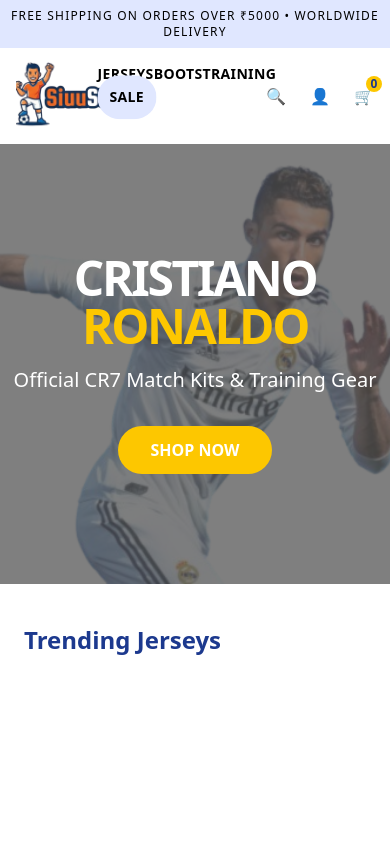
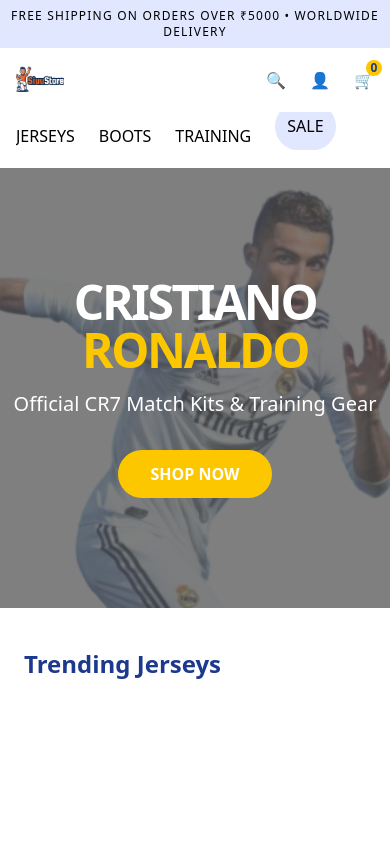
Before and after one commit to Taqui-Hassan/SiuuStore, a React (Vite) app in the folder Frontend/Ecommerce/: page / in a window 390 px wide. Shown: the top 844 px of the page. Built offline with nearby package versions, Linux system fonts and the light colour scheme.

Commit message:
Fixed Responsiveness

```diff
--- a/Frontend/Ecommerce/src/components/Header/Header.jsx
+++ b/Frontend/Ecommerce/src/components/Header/Header.jsx
@@ -1,96 +1,184 @@
+// import React from 'react'
+// import { useState, useEffect } from 'react';
+// import { useNavigate, Link, useLocation } from 'react-router-dom'
+
+
+
+// function Header() {
+
+//     const location = useLocation();
+//     const navigate = useNavigate();
+//     const navItems = [
+
+//         { name: 'JERSEYS', id: 'jerseys' },
+//         { name: 'BOOTS', id: 'boots' },
+//         { name: 'TRAINING', slug: '/training' },
+//         { name: 'SALE', slug: '/sale' },
+
+//     ]
+
+//     const hadleScroll = (sectionId) => {
+
+
+
+
+//         if (location.pathname !== '/') {
+
+//             navigate('/')
+//             setTimeout(() => {
+//                 const element = document.getElementById(sectionId);
+
+//                 if (element) element.scrollIntoView({ behavior: 'smooth' })
+
+//             }, 100)
+//         } else {
+//             const element = document.getElementById(sectionId);
+//             if (element) {
+//                 element.scrollIntoView({ behavior: 'smooth' });
+//             }
+
+//         }
+//     }
+//     return (
+//         <>
+//             <div id='heading' className='bg-indigo-100 p-2 text-center text-xs  tracking-widest'>
+//                 FREE SHIPPING ON ORDERS OVER ₹5000 • WORLDWIDE DELIVERY
+//             </div>
+
+//             <header className='bg-white sticky top-0 z-50'>
+//                 <div className='container mx-auto px-4 flex items-center h-24 relative'>
+//                     <div>
+//                         <img onClick={()=>{hadleScroll('heading')}}
+//                             src="/SiuuStoreLogo.png"
+//                             alt="SiuuStore Logo"
+//                             className='h-30 w-auto object-contain cursor-pointer'
+//                         />
+
+//                     </div>
+
+//                     <nav className='md:flex items-center gap-8 font-semibold text-sm tracking-wide absolute left-1/2 transform -translate-x-1/2'>
+
+
+
+//                         {navItems.map((item) => (
+
+
+//                             <button
+//                                 onClick={() => hadleScroll(item.id)}
+//                                 className={`hover:text-yellow-400 cursor-pointer transition-colors duration-300 uppercase ${item.name == 'SALE' ? 'animate-bounce bg-indigo-100 rounded-full p-3' : ''} `}
+//                             >
+//                                 {item.name}
+
+//                             </button>
+
+
+
+//                         ))}
+//                         {/* {<button className='hover:text-yellow-400 transition-colors duration-300 uppercase'
+//                         onClick={()=>{navigate(it)}}>JERSEYS</button>}
+//                         {<button className='hover:text-yellow-400 transition-colors duration-300 uppercase'>BOOTS</button>}
+//                         {<button className='hover:text-yellow-400 transition-colors duration-300 uppercase'>TRAINING</button>}
+//                         {<button className='hover:text-yellow-400 transition-colors duration-300 uppercase'>SALE</button>} */}
+
+//                         {/* {['JERSEYS', 'BOOTS', 'TRAINING', 'SALE'].map((item) => (
+//                             <button
+//                                 key={item}
+//                                 className='hover:text-yellow-400 transition-colors duration-300 uppercase'
+//                             >
+//                                 {item}
+//                             </button>
+//                         ))} */}
+//                     </nav>
+
+
+
+//                     <div className='flex items-center gap-6 ml-auto'>
+//                         <button className='hover:text-yellow-400'>🔍</button>
+//                         <button className='hover:text-yellow-400'>👤</button>
+//                         <button className='relative hover:text-yellow-400'>
+//                             🛒
+//                             <span className='absolute -top-2 -right-2 bg-yellow-400 text-blue-900 text-xs font-bold rounded-full h-4 w-4 flex items-center justify-center'>
+//                                 0
+//                             </span>
+//                         </button>
+//                     </div>
+
+//                 </div>
+
+//             </header>
+//         </>
+//     )
+// }
+
+// export default Header
 import React from 'react'
 import { useState, useEffect } from 'react';
 import { useNavigate, Link, useLocation } from 'react-router-dom'
-
-
 
 function Header() {
 
     const location = useLocation();
     const navigate = useNavigate();
     const navItems = [
-
         { name: 'JERSEYS', id: 'jerseys' },
         { name: 'BOOTS', id: 'boots' },
         { name: 'TRAINING', slug: '/training' },
         { name: 'SALE', slug: '/sale' },
-
     ]
 
     const hadleScroll = (sectionId) => {
-
-
-
-
         if (location.pathname !== '/') {
-
             navigate('/')
             setTimeout(() => {
                 const element = document.getElementById(sectionId);
-
                 if (element) element.scrollIntoView({ behavior: 'smooth' })
-
             }, 100)
         } else {
             const element = document.getElementById(sectionId);
             if (element) {
                 element.scrollIntoView({ behavior: 'smooth' });
             }
-
         }
     }
+
     return (
         <>
-            <div id='heading' className='bg-indigo-100 p-2 text-center text-xs  tracking-widest'>
+            <div id='heading' className='bg-indigo-100 p-2 text-center text-xs tracking-widest'>
                 FREE SHIPPING ON ORDERS OVER ₹5000 • WORLDWIDE DELIVERY
             </div>
 
             <header className='bg-white sticky top-0 z-50'>
-                <div className='container mx-auto px-4 flex items-center h-24 relative'>
+                {/* 1. Added 'flex-wrap' and 'h-auto' for mobile ONLY.
+                    2. 'md:flex-nowrap' and 'md:h-24' forces your original Desktop layout back. */}
+                <div className='container mx-auto px-4 flex flex-wrap md:flex-nowrap items-center justify-between h-auto md:h-24 relative py-2 md:py-0'>
+
                     <div>
                         <img onClick={()=>{hadleScroll('heading')}}
                             src="/SiuuStoreLogo.png"
                             alt="SiuuStore Logo"
-                            className='h-30 w-auto object-contain cursor-pointer'
+                            /* 3. Mobile: h-12. Desktop: h-30 (Your original size) */
+                            className='h-12 md:h-30 w-auto object-contain cursor-pointer'
                         />
-
                     </div>
 
-                    <nav className='md:flex items-center gap-8 font-semibold text-sm tracking-wide absolute left-1/2 transform -translate-x-1/2'>
-
-
-
+                    {/* 4. Mobile: 'order-last w-full overflow-x-auto mt-2'.
+                        5. Desktop: 'md:absolute md:left-1/2...' (Your exact original positioning restored) */}
+                    <nav className='
+                        flex items-center gap-6 overflow-x-auto w-full order-last mt-2 scrollbar-hide
+                        md:gap-8 md:font-semibold md:text-sm md:tracking-wide
+                        md:absolute md:left-1/2 md:transform md:-translate-x-1/2 md:w-auto md:order-none md:mt-0 md:overflow-visible
+                    '>
                         {navItems.map((item) => (
-
-
                             <button
+                                key={item.name}
                                 onClick={() => hadleScroll(item.id)}
-                                className={`hover:text-yellow-400 cursor-pointer transition-colors duration-300 uppercase ${item.name == 'SALE' ? 'animate-bounce bg-indigo-100 rounded-full p-3' : ''} `}
+                                /* Added whitespace-nowrap so text doesn't break on mobile */
+                                className={`whitespace-nowrap hover:text-yellow-400 cursor-pointer transition-colors duration-300 uppercase ${item.name == 'SALE' ? 'animate-bounce bg-indigo-100 rounded-full p-3' : ''} `}
                             >
                                 {item.name}
-
                             </button>
-
-
-
                         ))}
-                        {/* {<button className='hover:text-yellow-400 transition-colors duration-300 uppercase'
-                        onClick={()=>{navigate(it)}}>JERSEYS</button>}
-                        {<button className='hover:text-yellow-400 transition-colors duration-300 uppercase'>BOOTS</button>}
-                        {<button className='hover:text-yellow-400 transition-colors duration-300 uppercase'>TRAINING</button>}
-                        {<button className='hover:text-yellow-400 transition-colors duration-300 uppercase'>SALE</button>} */}
-
-                        {/* {['JERSEYS', 'BOOTS', 'TRAINING', 'SALE'].map((item) => (
-                            <button
-                                key={item}
-                                className='hover:text-yellow-400 transition-colors duration-300 uppercase'
-                            >
-                                {item}
-                            </button>
-                        ))} */}
                     </nav>
-
-
 
                     <div className='flex items-center gap-6 ml-auto'>
                         <button className='hover:text-yellow-400'>🔍</button>
```
